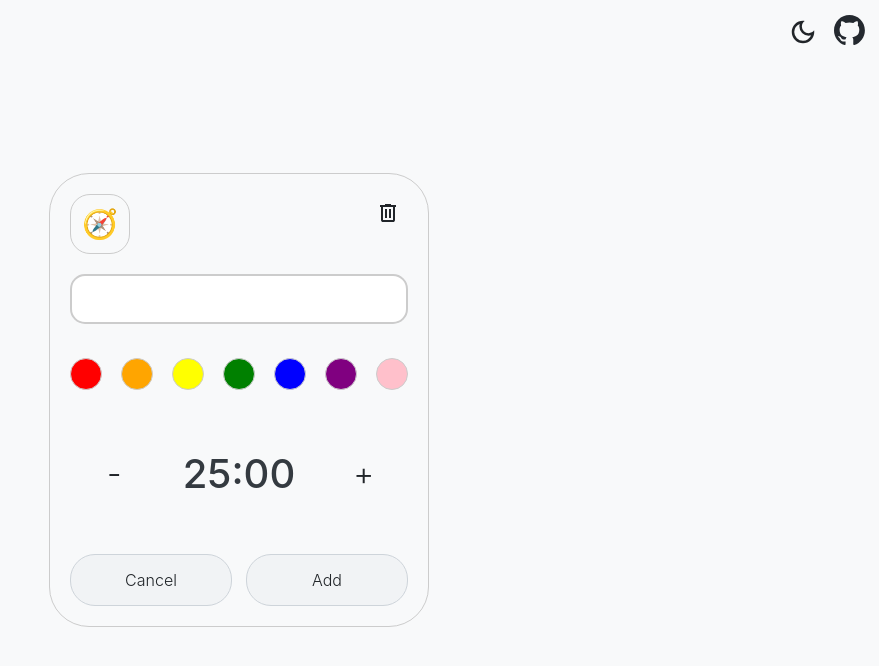
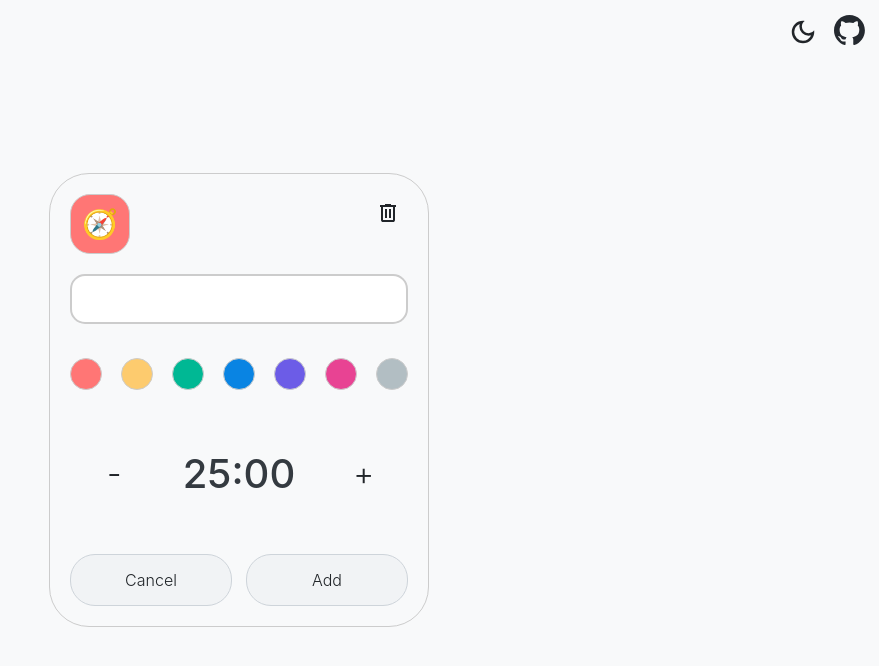
Before and after one commit to ckdgus1010/pomodoro_timer, a React (Vite) app: page / in a window 1280 px wide. Shown: the top 666 px of the page, without its empty margins (401-1280 px from the left). Built offline with nearby package versions, Linux system fonts and the light colour scheme; a web font is replaced by a local one.

Commit message:
feat: 색상 선택 기능 구현
- 선택한 색상은 이모지 카드 배경색으로 설정됨

```diff
--- a/src/components/to-do/ColorPicker.tsx
+++ b/src/components/to-do/ColorPicker.tsx
@@ -10,10 +10,11 @@ const Wrapper = styled.div<{ $bgColor: string }>`
 
 interface IProps {
     color: string;
+    onClick: (value: string) => void;
 }
 
-function ColorPicker({ color }: IProps) {
-    return <Wrapper $bgColor={color}></Wrapper>;
+function ColorPicker({ color, onClick }: IProps) {
+    return <Wrapper $bgColor={color} onClick={() => onClick(color)} />;
 }
 
 export default ColorPicker;
--- a/src/components/to-do/ColorPickers.tsx
+++ b/src/components/to-do/ColorPickers.tsx
@@ -2,6 +2,7 @@ import { styled } from "styled-components";
 import ColorPicker from "./ColorPicker";
 
 const Wrapper = styled.div`
+    cursor: pointer;
     margin-bottom: 20px;
     padding: auto 10px;
     width: 100%;
@@ -12,16 +13,17 @@ const Wrapper = styled.div`
     align-items: center;
 `;
 
-function ColorPickers() {
+interface IProps {
+    colors: string[];
+    onClick: (color: string) => void;
+}
+
+function ColorPickers({ colors, onClick }: IProps) {
     return (
         <Wrapper>
-            <ColorPicker color="red"/>
-            <ColorPicker color="orange"/>
-            <ColorPicker color="yellow"/>
-            <ColorPicker color="green"/>
-            <ColorPicker color="blue"/>
-            <ColorPicker color="purple"/>
-            <ColorPicker color="pink"/>
+            {colors.map((color, idx) => (
+                <ColorPicker key={idx} color={color} onClick={onClick} />
+            ))}
         </Wrapper>
     );
 }
--- a/src/components/to-do/EmojiCard.tsx
+++ b/src/components/to-do/EmojiCard.tsx
@@ -2,13 +2,14 @@ import { useState } from "react";
 import { styled } from "styled-components";
 import EmojiPicker, { type EmojiClickData } from "emoji-picker-react";
 
-const Card = styled.div`
+const Card = styled.div<{ $bgColor: string }>`
     cursor: pointer;
     margin-bottom: 20px;
     width: 60px;
     height: 60px;
     border: 1px solid #ccc;
     border-radius: 20px;
+    background-color: ${(props) => props.$bgColor};
     display: flex;
     justify-content: center;
     align-items: center;
@@ -28,11 +29,12 @@ const EmojiPickerBackground = styled.div`
 `;
 
 interface IProp {
+    backgroundColor: string;
     emoji: string;
     selectEmoji: (data: EmojiClickData) => void;
 }
 
-function EmojiCard({ emoji, selectEmoji }: IProp) {
+function EmojiCard({ backgroundColor, emoji, selectEmoji }: IProp) {
     const [showEmojiPicker, setShowEmojiPicker] = useState(false);
 
     function handleEmojiPicker() {
@@ -41,7 +43,7 @@ function EmojiCard({ emoji, selectEmoji }: IProp) {
 
     return (
         <>
-            <Card onClick={handleEmojiPicker}>
+            <Card onClick={handleEmojiPicker} $bgColor={backgroundColor}>
                 <span>{emoji}</span>
             </Card>
             {showEmojiPicker && (
--- a/src/components/to-do/ToDo.tsx
+++ b/src/components/to-do/ToDo.tsx
@@ -62,6 +62,17 @@ function ToDo() {
     const [emoji, setEmoji] = useState("🧭");
     const [toDo, setToDo] = useState("");
 
+    const colors = [
+        "#ff7675",
+        "#fdcb6e",
+        "#00b894",
+        "#0984e3",
+        "#6c5ce7",
+        "#e84393",
+        "#b2bec3",
+    ];
+    const [color, setColor] = useState(colors[0]);
+
     function selectEmoji(data: EmojiClickData) {
         setEmoji(data.emoji);
     }
@@ -70,13 +81,17 @@ function ToDo() {
         <>
             <Form>
                 <FormHeader>
-                    <EmojiCard emoji={emoji} selectEmoji={selectEmoji} />
+                    <EmojiCard
+                        backgroundColor={color}
+                        emoji={emoji}
+                        selectEmoji={selectEmoji}
+                    />
                     <DeleteButton type="button">
                         <img src={darkMode ? delete_white : delete_dark} />
                     </DeleteButton>
                 </FormHeader>
                 <ToDoInput toDo={toDo} onChange={setToDo} />
-                <ColorPickers />
+                <ColorPickers colors={colors} onClick={setColor} />
                 <ToDoTimer />
                 <Buttons>
                     <Button type="button">Cancel</Button>
```
